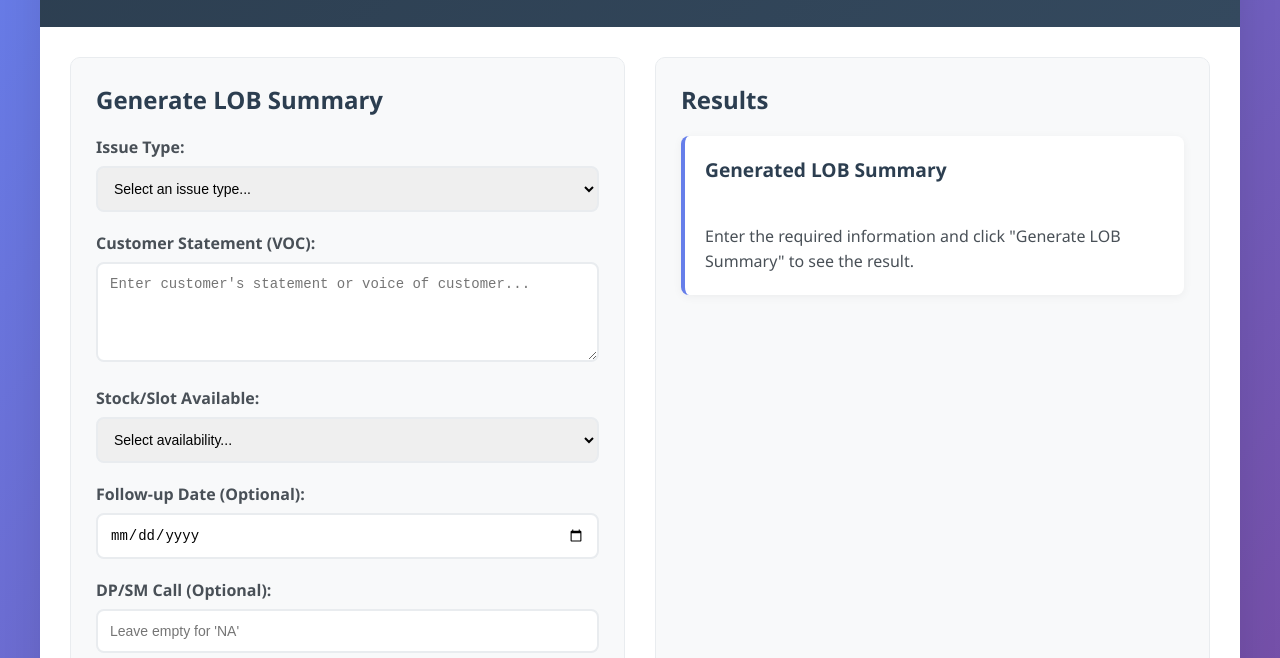
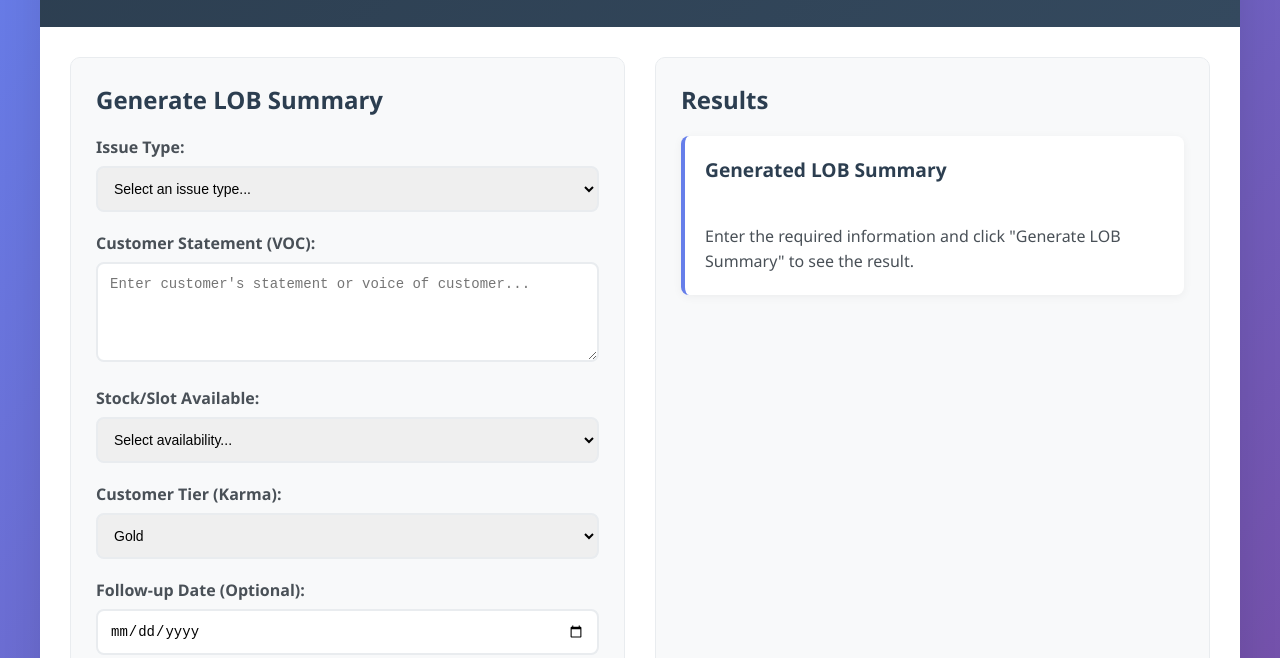
Before and after one commit to sajidmir-m/LOB, a plain HTML site: page static/index.html in a window 1280 px wide. Shown: the part 142-800 px from the top of the page. Drawn offline with Linux system fonts and the light colour scheme; no server answers.

Commit message:
Update index.html

```diff
--- a/static/index.html
+++ b/static/index.html
@@ -265,6 +265,15 @@
                     </div>
 
                     <div class="form-group">
+                        <label for="tier">Customer Tier (Karma):</label>
+                        <select id="tier" name="tier" required>
+                            <option value="Gold">Gold</option>
+                            <option value="Silver & Bronze">Silver & Bronze</option>
+                            <option value="New & Iron">New & Iron</option>
+                        </select>
+                    </div>
+
+                    <div class="form-group">
                         <label for="followUpDate">Follow-up Date (Optional):</label>
                         <input type="date" id="followUpDate" name="followUpDate">
                     </div>
```
